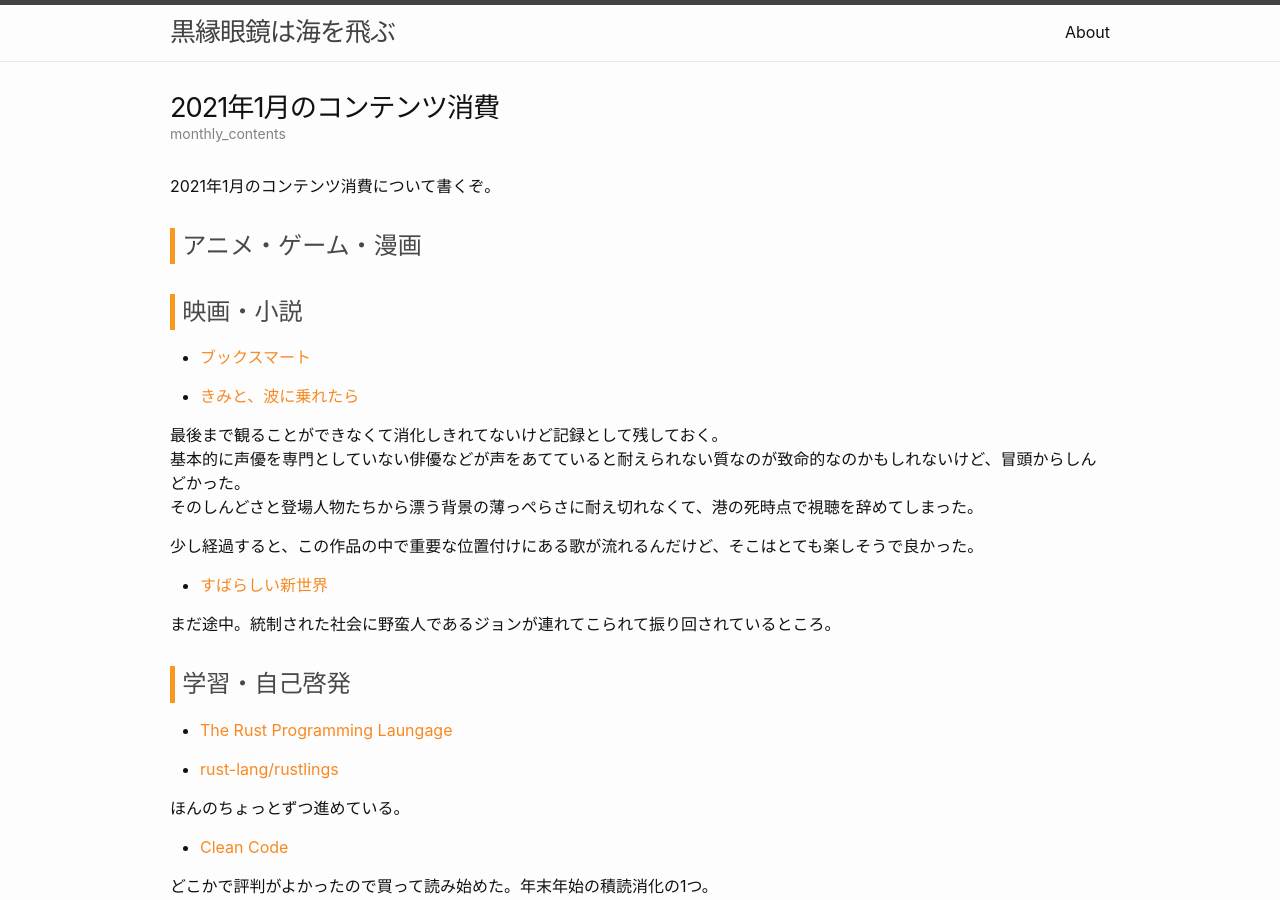
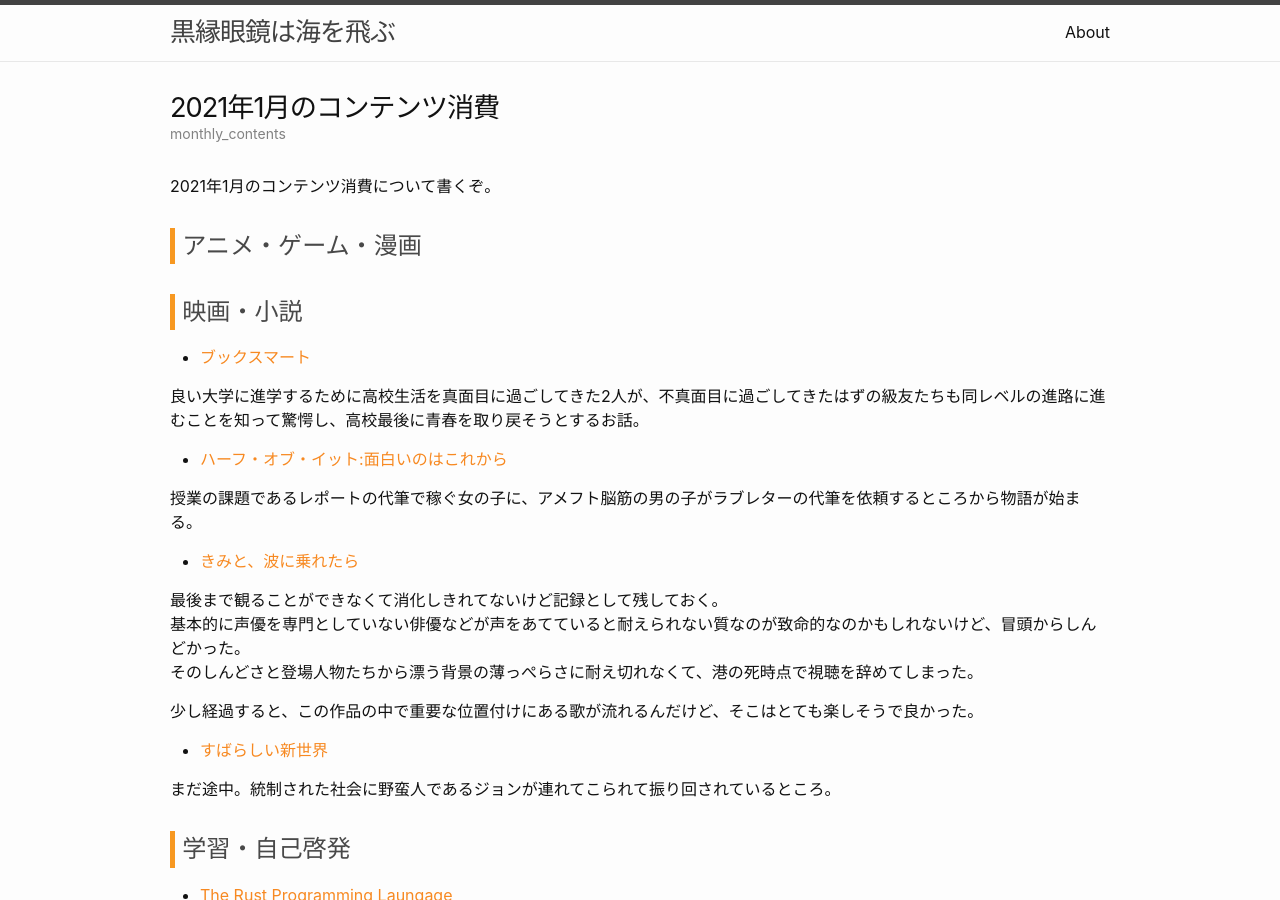
Before and after one commit to ryoo14/blog_ryoo_cc, a Jekyll site: the page built from 2021-01-31-montyly_contents.md, in a window 1280 px wide and 900 px high. Built offline with Jekyll 4.4.1, drawn with Linux system fonts in a browser that asks for light colours.

Commit message:
20210116

```diff
--- a/2021-01-31-montyly_contents.md
+++ b/2021-01-31-montyly_contents.md
@@ -13,7 +13,11 @@ categories: monthly_contents
 
 - [ブックスマート](https://www.netflix.com/title/81061054?s=i&trkid=250311567)
 
+良い大学に進学するために高校生活を真面目に過ごしてきた2人が、不真面目に過ごしてきたはずの級友たちも同レベルの進路に進むことを知って驚愕し、高校最後に青春を取り戻そうとするお話。
 
+- [ハーフ・オブ・イット:面白いのはこれから](https://www.netflix.com/title/81005150?s=i&trkid=251153979)
+
+授業の課題であるレポートの代筆で稼ぐ女の子に、アメフト脳筋の男の子がラブレターの代筆を依頼するところから物語が始まる。
 
 - [きみと、波に乗れたら](https://amzn.to/385709i)
 
```
